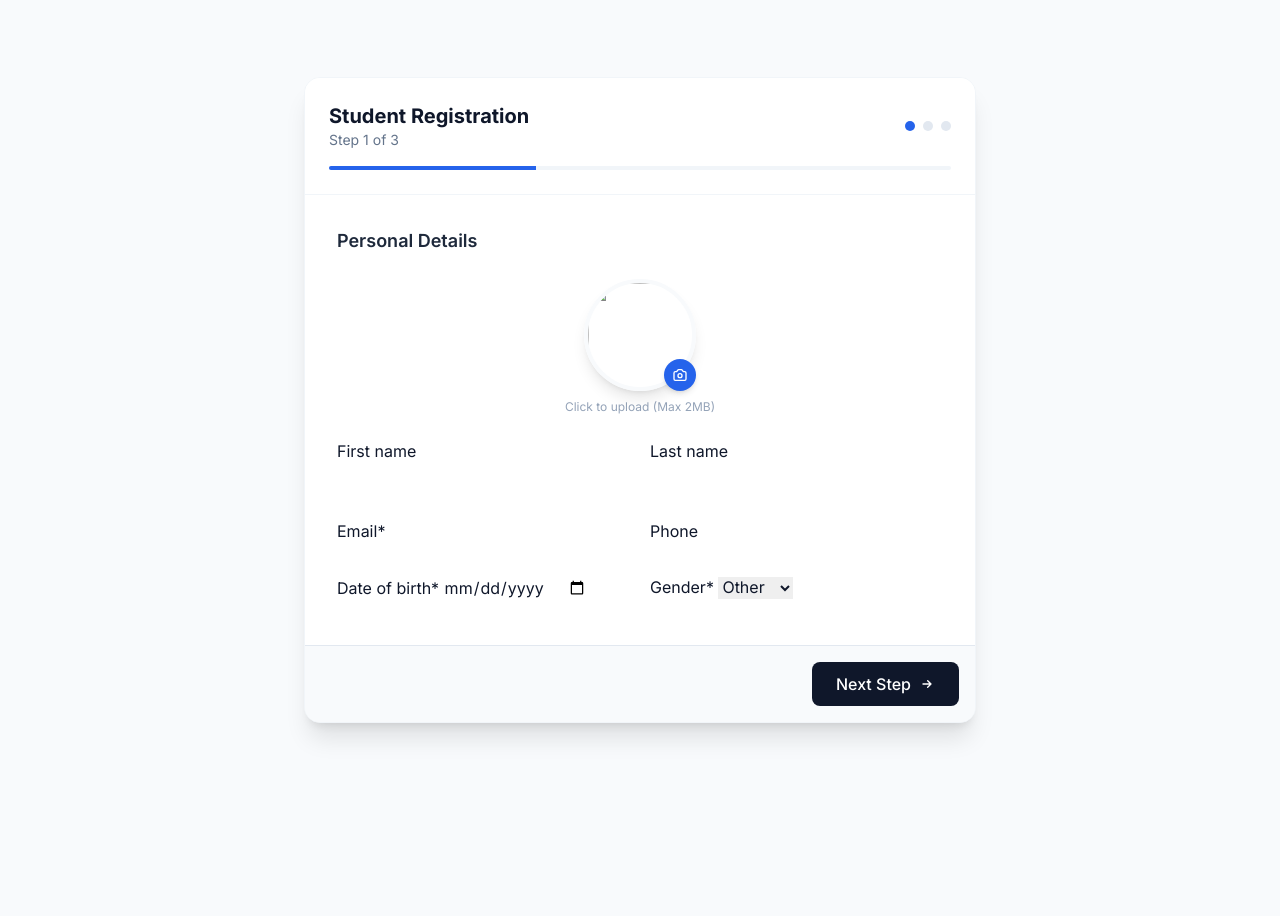
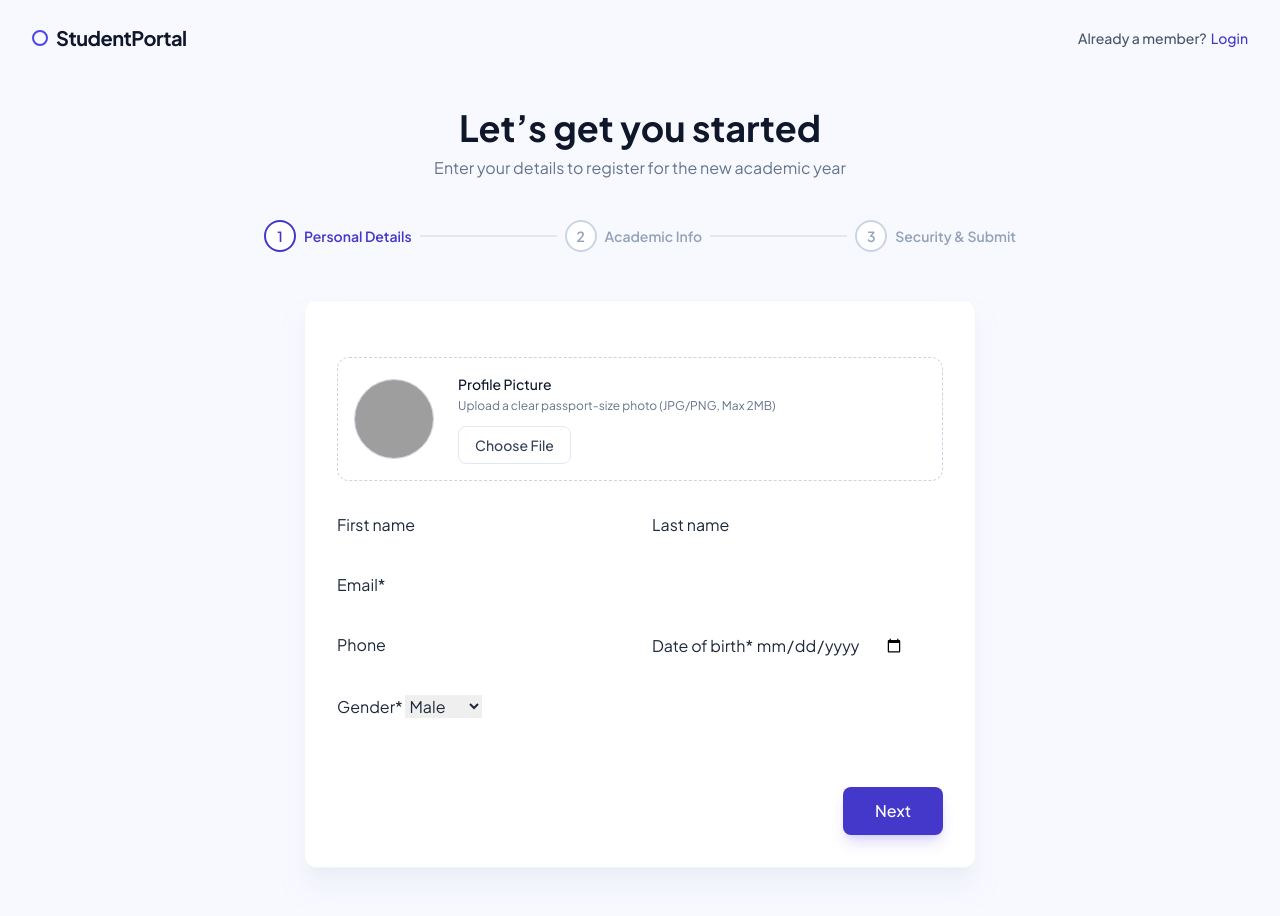
Before and after one commit to nkswalih/django-student-management, a Django app: page /accounts/register/ in a window 1280 px wide. Before the commit the page ends 738 px from the top, so only its background shows below. Run offline with Django 5.2, Linux system fonts and the light colour scheme; some libraries are stand-ins or nearby versions; grey boxes are pictures that could not be loaded.

Commit message:
inital aunthentication

```diff
--- a/student_management/accounts/forms.py
+++ b/student_management/accounts/forms.py
@@ -14,6 +14,32 @@
             'reg_number', 'department', 'course', 'year_of_admission'
         ]
 
+    GENDER_CHOICES = [
+        ('M', 'Male'),
+        ('F', 'Female'),
+        ('O', 'Others'),
+    ]
+
+    DEPT_CHOICES = [
+        ('CSE', 'Computer Science'),
+        ('ECE', 'Electronics & Comm'),
+        ('MECH', 'Mechanical Eng'),
+        ('CIVIL', 'Civil Engineering'),
+        ('BBA', 'Business Admin'),
+    ]
+
+    COURSE_CHOICES = [
+        ('BTECH', 'B.Tech'),
+        ('MTECH', 'M.Tech'),
+        ('BCA', 'BCA'),
+        ('MCA', 'MCA'),
+        ('MBA', 'MBA'),
+    ]
+
+    gender = forms.ChoiceField(choices=GENDER_CHOICES, widget=forms.Select)
+    department = forms.ChoiceField(choices=DEPT_CHOICES, widget=forms.Select)
+    course = forms.ChoiceField(choices=COURSE_CHOICES, widget=forms.Select)
+
     def clean(self):
         cleaned_data = super().clean()
         password = cleaned_data.get("password")
--- a/student_management/accounts/views.py
+++ b/student_management/accounts/views.py
@@ -4,43 +4,40 @@
 from django.contrib import messages
 from .forms import RegisterForm
 
+
 def registration(request):
     if request.method == 'POST':
         form = RegisterForm(request.POST, request.FILES)
         if form.is_valid():
             user = form.save(commit=False)
-
-            # Set password (hashed)
             user.set_password(form.cleaned_data['password'])
-
-            # Username will be auto-generated in the model's save() method
             user.save()
-
             messages.success(request, "Registration successful! You can now login.")
-            return redirect('login')  # Change 'login' to your actual login URL name
+            return redirect('login')
         else:
-            # Show form errors
             messages.error(request, "Please correct the errors below.")
     else:
         form = RegisterForm()
 
     return render(request, 'accounts/register.html', {'form': form})
 
+
 def user_login(request):
     if request.method == 'POST':
         form = AuthenticationForm(request, data=request.POST)
         if form.is_valid():
-            username = form.cleaned_data.get('username')
+            # ✅ Use email instead of username — matches USERNAME_FIELD = 'email'
+            email = form.cleaned_data.get('username')  # AuthenticationForm always uses 'username' key
             password = form.cleaned_data.get('password')
-            user = authenticate(username=username, password=password)
+            user = authenticate(request, username=email, password=password)
             if user is not None:
                 login(request, user)
-                messages.success(request, f"Welcome back, {username}!")
-                return redirect('dashboard') # Change this to your desired redirect URL
+                messages.success(request, f"Welcome back, {user.first_name}!")
+                return redirect('dashboard')
             else:
-                messages.error(request, "Invalid username or password.")
+                messages.error(request, "Invalid email or password.")
         else:
-            messages.error(request, "Invalid username or password.")
+            messages.error(request, "Invalid email or password.")
     else:
         form = AuthenticationForm()
 
--- a/student_management/templates/accounts/register.html
+++ b/student_management/templates/accounts/register.html
@@ -6,25 +6,22 @@
 <head>
     <meta charset="UTF-8">
     <meta name="viewport" content="width=device-width, initial-scale=1.0">
-    <meta name="description" content="Student Registration Page 2026">
-    <title>Student Registration</title>
+    <title>Register | Student Portal</title>
 
     <!-- Tailwind CSS -->
     <script src="https://cdn.tailwindcss.com"></script>
-
-    <!-- Alpine.js (Handles the Next/Back logic) -->
+    <!-- Alpine.js -->
     <script defer src="https://cdn.jsdelivr.net/npm/alpinejs@3.13.3/dist/cdn.min.js"></script>
-
-    <!-- Google Fonts: Inter -->
-    <link href="https://fonts.googleapis.com/css2?family=Inter:wght@300;400;500;600;700&display=swap" rel="stylesheet">
+    <!-- Font: Plus Jakarta Sans (Matches the reference look) -->
+    <link href="https://fonts.googleapis.com/css2?family=Plus+Jakarta+Sans:wght@400;500;600;700&display=swap" rel="stylesheet">
 
     <script>
         tailwind.config = {
             theme: {
-                fontFamily: { sans: ['Inter', 'sans-serif'] },
+                fontFamily: { sans: ['Plus Jakarta Sans', 'sans-serif'] },
                 extend: {
                     colors: {
-                        primary: { 500: '#3b82f6', 600: '#2563eb' }
+                        brand: { 500: '#4f46e5', 600: '#4338ca' } /* Indigo/Violet theme */
                     }
                 }
             }
@@ -32,163 +29,210 @@
     </script>
     <style>
         [x-cloak] { display: none !important; }
-        /* Smooth fade for steps */
-        .step-content { animation: fadeIn 0.4s ease-out; }
-        @keyframes fadeIn { from { opacity: 0; transform: translateY(5px); } to { opacity: 1; transform: translateY(0); } }
+        /* Remove default file input styling for custom look */
+        input[type="file"]::file-selector-button { display: none; }
     </style>
 </head>
-<body class="bg-slate-50 text-slate-900 flex items-center justify-center min-h-screen p-4">
+<!-- Subtle gradient background like reference -->
+<body class="bg-[#f8f9ff] text-slate-800 min-h-screen flex flex-col">
 
-    <!-- Card Container -->
-    <div class="w-full max-w-2xl bg-white rounded-2xl shadow-xl border border-slate-100 overflow-hidden flex flex-col max-h-[90vh]"
-         x-data="registrationWizard()">
+    <!-- Top Navigation -->
+    <nav class="w-full px-8 py-6 flex justify-between items-center max-w-7xl mx-auto">
+        <div class="flex items-center gap-2">
+            <div class="w-4 h-4 rounded-full border-2 border-brand-500"></div>
+            <span class="font-bold text-xl tracking-tight text-slate-900">StudentPortal</span>
+        </div>
+        <div class="text-sm font-medium text-slate-600 flex flex-row items-center gap-1">
+            <!-- Hidden on very small screens if needed, or keep visible -->
+            <span class="hidden sm:inline">Already a member?</span>
+            <!-- Mobile specific shorter text if needed, or just keep original -->
+            <span class="sm:hidden">Member?</span>
 
-        <!-- Header & Progress -->
-        <div class="bg-white p-6 border-b border-slate-100 z-10">
-            <div class="flex justify-between items-center mb-4">
-                <div>
-                    <h1 class="text-xl font-bold text-slate-900">Student Registration</h1>
-                    <p class="text-sm text-slate-500">Step <span x-text="step"></span> of 3</p>
+            <a href="{% url 'login' %}" class="text-brand-600 hover:text-brand-500">Login</a>
+        </div>
+    </nav>
+
+    <!-- Main Content -->
+    <main class="flex-1 flex flex-col items-center pt-8 pb-12 px-4" x-data="registrationWizard()">
+
+        <!-- Header -->
+        <div class="text-center mb-10">
+            <h1 class="text-3xl md:text-4xl font-bold text-slate-900 mb-2">Let’s get you started</h1>
+            <p class="text-slate-500">Enter your details to register for the new academic year</p>
+        </div>
+
+        <!-- Stepper (Reference Style) -->
+        <div class="w-full max-w-3xl mb-12">
+            <div class="flex items-center justify-between relative">
+                <!-- Connecting Line -->
+                <div class="absolute left-0 top-1/2 transform -translate-y-1/2 w-full h-[2px] bg-gray-200 -z-10"></div>
+
+                <!-- Step 1 -->
+                <div class="bg-[#f8f9ff] px-2">
+                    <div class="flex items-center gap-2" :class="step >= 1 ? 'text-brand-600' : 'text-slate-400'">
+                        <div class="w-8 h-8 rounded-full flex items-center justify-center border-2 font-semibold text-sm transition-colors duration-300"
+                             :class="step >= 1 ? 'border-brand-600 bg-white' : 'border-slate-300 bg-white'">
+                             <span x-show="step > 1">✓</span>
+                             <span x-show="step <= 1">1</span>
+                        </div>
+                        <span class="text-sm font-semibold hidden md:block">Personal Details</span>
+                    </div>
                 </div>
-                <!-- Step Indicator Circles -->
-                <div class="flex gap-2">
-                    <template x-for="i in 3">
-                        <div class="w-2.5 h-2.5 rounded-full transition-colors duration-300"
-                             :class="step >= i ? 'bg-primary-600' : 'bg-slate-200'"></div>
-                    </template>
+
+                <!-- Step 2 -->
+                <div class="bg-[#f8f9ff] px-2">
+                    <div class="flex items-center gap-2" :class="step >= 2 ? 'text-brand-600' : 'text-slate-400'">
+                        <div class="w-8 h-8 rounded-full flex items-center justify-center border-2 font-semibold text-sm transition-colors duration-300"
+                             :class="step >= 2 ? 'border-brand-600 bg-white' : 'border-slate-300 bg-white'">
+                             <span x-show="step > 2">✓</span>
+                             <span x-show="step <= 2">2</span>
+                        </div>
+                        <span class="text-sm font-semibold hidden md:block">Academic Info</span>
+                    </div>
                 </div>
-            </div>
 
-            <!-- Progress Bar Line -->
-            <div class="h-1 w-full bg-slate-100 rounded-full overflow-hidden">
-                <div class="h-full bg-primary-600 transition-all duration-500 ease-out"
-                     :style="'width: ' + ((step / 3) * 100) + '%'"></div>
+                <!-- Step 3 -->
+                <div class="bg-[#f8f9ff] px-2">
+                    <div class="flex items-center gap-2" :class="step >= 3 ? 'text-brand-600' : 'text-slate-400'">
+                        <div class="w-8 h-8 rounded-full flex items-center justify-center border-2 font-semibold text-sm transition-colors duration-300"
+                             :class="step >= 3 ? 'border-brand-600 bg-white' : 'border-slate-300 bg-white'">
+                            3
+                        </div>
+                        <span class="text-sm font-semibold hidden md:block">Security & Submit</span>
+                    </div>
+                </div>
             </div>
         </div>
 
-        <!-- Scrollable Form Area -->
-        <div class="flex-1 overflow-y-auto p-6 md:p-8 custom-scrollbar">
-            <form method="post" enctype="multipart/form-data" id="regForm">
+        <!-- Form Card -->
+        <div class="w-full max-w-2xl bg-white border border-slate-100 backdrop-blur-sm shadow-xl shadow-slate-200/50 rounded-xl p-1 md:p-8">
+            <form method="post" enctype="multipart/form-data" id="regForm" class="space-y-6">
                 {% csrf_token %}
 
-                <!-- STEP 1: Personal & Photo -->
-                <div x-show="step === 1" class="step-content space-y-6">
-                    <h2 class="text-lg font-semibold text-slate-800">Personal Details</h2>
+                <!-- STEP 1: Personal -->
+                <div x-show="step === 1" x-transition.opacity class="space-y-6">
 
-                    <!-- Profile Picture Upload (Centered) -->
-                    <div class="flex flex-col items-center justify-center mb-6">
-                        <div class="relative group cursor-pointer">
-                            <!-- Image Preview -->
-                            <img id="imgPreview"
-                                 src="https://via.placeholder.com/150?text=Upload+Photo"
-                                 class="w-28 h-28 rounded-full object-cover border-4 border-slate-50 shadow-lg group-hover:border-primary-100 transition-all">
+                    <!-- Profile Photo (Styled like a modern uploader) -->
+                    <div class="flex items-center gap-6 mb-8 p-4 border border-dashed border-slate-300 rounded-xl bg-white">
+                        <img id="imgPreview" src="https://thumbs.dreamstime.com/b/default-avatar-profile-icon-vector-social-media-user-symbol-image-default-avatar-profile-icon-vector-social-media-user-symbol-209498286.jpg" class="w-20 h-20 border border-slate-300 rounded-full object-cover bg-slate-100">
+                        <div class="flex-1">
+                            <label class="block text-sm font-medium text-slate-900 mb-1">Profile Picture</label>
+                            <p class="text-xs text-slate-500 mb-3">Upload a clear passport-size photo (JPG/PNG, Max 2MB)</p>
+                            <label class="cursor-pointer bg-white border border-slate-200 hover:bg-slate-50 text-slate-700 px-4 py-2 rounded-lg text-sm font-medium transition inline-block">
+                                Choose File
+                                <input type="file" name="profile_picture" class="hidden" accept="image/*" onchange="readURL(this);">
+                            </label>
+                        </div>
+                    </div>
 
-                            <!-- Camera Icon Overlay -->
-                            <div class="absolute bottom-0 right-0 bg-primary-600 p-2 rounded-full text-white shadow-md group-hover:bg-primary-700 transition-colors pointer-events-none">
-                                <svg class="w-4 h-4" fill="none" stroke="currentColor" viewBox="0 0 24 24"><path stroke-linecap="round" stroke-linejoin="round" stroke-width="2" d="M3 9a2 2 0 012-2h.93a2 2 0 001.664-.89l.812-1.22A2 2 0 0110.07 4h3.86a2 2 0 011.664.89l.812 1.22A2 2 0 0018.07 7H19a2 2 0 012 2v9a2 2 0 01-2 2H5a2 2 0 01-2-2V9z"></path><path stroke-linecap="round" stroke-linejoin="round" stroke-width="2" d="M15 13a3 3 0 11-6 0 3 3 0 016 0z"></path></svg>
+                    <div class="grid grid-cols-1 md:grid-cols-2 gap-6">
+                        <div>{{ form.first_name|as_crispy_field }}</div>
+                        <div>{{ form.last_name|as_crispy_field }}</div>
+                        <div class="md:col-span-2">{{ form.email|as_crispy_field }}</div>
+                        <div>{{ form.phone|as_crispy_field }}</div>
+                        {% comment %} <div>{{ form.date_of_birth|as_crispy_field }}</div> {% endcomment %}
+                        <div>
+                            {{ form.date_of_birth|as_crispy_field }}
+
+                            <!-- Age Display - Updates on DOB change -->
+                            <div id="ageDisplay" class="hidden mt-2 inline-flex items-center gap-2 bg-indigo-50 border border-indigo-200 text-indigo-700 px-3 py-1.5 rounded-lg text-sm font-medium">
+                                <svg class="w-4 h-4" fill="none" stroke="currentColor" viewBox="0 0 24 24">
+                                    <path stroke-linecap="round" stroke-linejoin="round" stroke-width="2"
+                                        d="M16 7a4 4 0 11-8 0 4 4 0 018 0zM12 14a7 7 0 00-7 7h14a7 7 0 00-7-7z"/>
+                                </svg>
+                                Age: <span id="ageValue" class="font-bold"></span> years old
                             </div>
 
-                            <!-- Actual File Input -->
-                            <input type="file" name="profile_picture" id="{{ form.profile_picture.id_for_label }}"
-                                   class="absolute inset-0 w-full h-full opacity-0 cursor-pointer"
-                                   accept="image/*" onchange="readURL(this);">
+                            <div id="ageWarning" class="hidden mt-2 inline-flex items-center gap-2 bg-red-50 border border-red-200 text-red-600 px-3 py-1.5 rounded-lg text-sm font-medium">
+                                ⚠️ Please check your date of birth
+                            </div>
                         </div>
-                        <span class="text-xs text-slate-400 mt-2">Click to upload (Max 2MB)</span>
-                    </div>
+                        <div class="md:col-span-2">{{ form.gender|as_crispy_field }}</div>
 
-                    <!-- Personal Fields Grid -->
-                    <div class="grid grid-cols-2 md:grid-cols-2 gap-5">
-                        <div class="col-span-1">{{ form.first_name|as_crispy_field }}</div>
-                        <div class="col-span-1">{{ form.last_name|as_crispy_field }}</div>
-                        <div class="col-span-1">{{ form.email|as_crispy_field }}</div>
-                        <div class="col-span-1">{{ form.phone|as_crispy_field }}</div>
-                        <div class="col-span-1">{{ form.date_of_birth|as_crispy_field }}</div>
-                        <div class="col-span-1">{{ form.gender|as_crispy_field }}</div>
+
                     </div>
                 </div>
 
-                <!-- STEP 2: Academic Info -->
-                <div x-show="step === 2" x-cloak class="step-content space-y-6">
-                    <h2 class="text-lg font-semibold text-slate-800">Academic Information</h2>
+                <!-- STEP 2: Academic -->
+                <div x-show="step === 2" x-cloak x-transition.opacity class="space-y-6">
+                    <div class="bg-blue-50/50 p-4 rounded-lg border border-blue-100 mb-4">
+                        <h3 class="font-medium text-blue-900">Student Details</h3>
+                        <p class="text-sm text-blue-700">Please ensure your Registration Number matches your ID card.</p>
+                    </div>
 
-                    <div class="grid grid-cols-1 md:grid-cols-2 gap-5">
-                        <div class="col-span-2">{{ form.reg_number|as_crispy_field }}</div>
-                        <div class="col-span-1">{{ form.department|as_crispy_field }}</div>
-                        <div class="col-span-1">{{ form.year_of_admission|as_crispy_field }}</div>
-                        <div class="col-span-2">{{ form.course|as_crispy_field }}</div>
+                    <div>{{ form.reg_number|as_crispy_field }}</div>
+
+                    <div class="grid grid-cols-1 md:grid-cols-2 gap-6">
+                        <div>{{ form.department|as_crispy_field }}</div>
+                        <div>{{ form.year_of_admission|as_crispy_field }}</div>
+                    </div>
+
+                    <div>{{ form.course|as_crispy_field }}</div>
+                </div>
+
+                <!-- STEP 3: Security -->
+                <div x-show="step === 3" x-cloak x-transition.opacity class="space-y-6">
+                    <div class="text-center mb-6">
+                        <h3 class="text-lg font-semibold text-slate-900">Secure your account</h3>
+                        <p class="text-sm text-slate-500">Create a strong password to protect your data.</p>
+                    </div>
+
+                    <div class="grid grid-cols-1 md:grid-cols-2 gap-6">
+                        <div>{{ form.password|as_crispy_field }}</div>
+                        <div>{{ form.confirm_password|as_crispy_field }}</div>
+                    </div>
+
+                    <div class="pt-4">
+                        <label class="flex items-start gap-3 p-4 border border-slate-200 rounded-lg cursor-pointer hover:bg-slate-50 transition">
+                            <input type="checkbox" required class="mt-1 w-4 h-4 text-brand-600 rounded border-gray-300 focus:ring-brand-500">
+                            <span class="text-sm text-slate-600">
+                                I agree to the <a href="#" class="text-brand-600 font-medium hover:underline">Terms of Service</a> and Privacy Policy.
+                            </span>
+                        </label>
                     </div>
                 </div>
 
-                <!-- STEP 3: Security & Submit -->
-                <div x-show="step === 3" x-cloak class="step-content space-y-6">
-                    <h2 class="text-lg font-semibold text-slate-800">Security & Privacy</h2>
+                <!-- Navigation -->
+                <div class="flex justify-between items-center pt-8 mt-4">
+                    <button type="button" x-show="step > 1" @click="step--"
+                            class="text-slate-500 font-medium px-6 py-2.5 hover:text-slate-800 transition">
+                        Back
+                    </button>
+                    <!-- Spacer if back button is hidden -->
+                    <div x-show="step === 1"></div>
 
-                    <div class="space-y-4">
-                        {{ form.password|as_crispy_field }}
-                        {{ form.confirm_password|as_crispy_field }}
-                    </div>
+                    <button type="button" x-show="step < 3" @click="validateAndNext()"
+                            class="bg-brand-600 text-white font-medium px-8 py-3 rounded-lg shadow-lg shadow-brand-500/20 hover:bg-brand-700 transform hover:-translate-y-0.5 transition-all">
+                        Next
+                    </button>
 
-                    <div class="bg-blue-50 p-4 rounded-lg border border-blue-100 flex gap-3 items-start mt-4">
-                        <input type="checkbox" required class="mt-1 rounded text-primary-600 focus:ring-primary-500">
-                        <p class="text-sm text-blue-800">
-                            I accept the <a href="#" class="font-semibold underline">Terms & Conditions</a> and certify that the information provided is correct.
-                        </p>
-                    </div>
-
-                    <!-- Submit Button (Only visible on Step 3) -->
-                    <button type="submit"
-                        class="w-full mt-6 bg-primary-600 text-white font-semibold py-3 rounded-xl shadow-lg shadow-primary-500/30 hover:bg-primary-700 hover:shadow-primary-500/40 transition-all duration-200 transform hover:-translate-y-0.5">
-                        Complete Registration
+                    <button type="submit" x-show="step === 3" x-cloak
+                            class="bg-brand-600 text-white font-medium px-8 py-3 rounded-lg shadow-lg shadow-brand-500/20 hover:bg-brand-700 transform hover:-translate-y-0.5 transition-all">
+                        Submit Registration
                     </button>
                 </div>
+
             </form>
         </div>
+    </main>
 
-        <!-- Footer Navigation (Back / Next) -->
-        <div class="bg-slate-50 p-4 border-t border-slate-200 flex justify-between items-center">
-
-            <!-- Back Button -->
-            <button type="button" x-show="step > 1" @click="step--"
-                    class="text-slate-600 font-medium px-4 py-2 hover:bg-white hover:shadow-sm rounded-lg transition">
-                Back
-            </button>
-            <div x-show="step === 1"></div> <!-- Spacer -->
-
-            <!-- Next Button (Hidden on Step 3) -->
-            <button type="button" x-show="step < 3" @click="validateAndNext()"
-                    class="bg-slate-900 text-white font-medium px-6 py-2.5 rounded-lg hover:bg-slate-800 flex items-center gap-2 transition">
-                Next Step
-                <svg class="w-4 h-4" fill="none" stroke="currentColor" viewBox="0 0 24 24"><path stroke-linecap="round" stroke-linejoin="round" stroke-width="2" d="M13 7l5 5m0 0l-5 5m5-5H6"></path></svg>
-            </button>
-        </div>
-    </div>
-
-    <!-- JavaScript Logic -->
     <script>
         function registrationWizard() {
             return {
                 step: 1,
                 validateAndNext() {
-                    // Get current step inputs
                     const inputs = document.querySelectorAll(`[x-show="step === ${this.step}"] input, [x-show="step === ${this.step}"] select`);
                     let isValid = true;
-
-                    // Simple HTML5 Validation Check
                     inputs.forEach(input => {
                         if (!input.checkValidity()) {
                             input.reportValidity();
                             isValid = false;
                         }
                     });
-
-                    if (isValid) {
-                        this.step++;
-                    }
+                    if (isValid) this.step++;
                 }
             }
         }
-
-        // Image Preview Script
         function readURL(input) {
             if (input.files && input.files[0]) {
                 var reader = new FileReader();
```
Also changed, not shown: student_management/accounts/models.py (+30 -13 lines), student_management/templates/accounts/login.html (+58 -64 lines), student_management/templates/school/base.html (added, +15 -0 lines), student_management/accounts/migrations/0003_alter_student_managers_alter_student_course_and_more.py (added), student_management/media/students/profile_pics/download_6.jpg (added).
